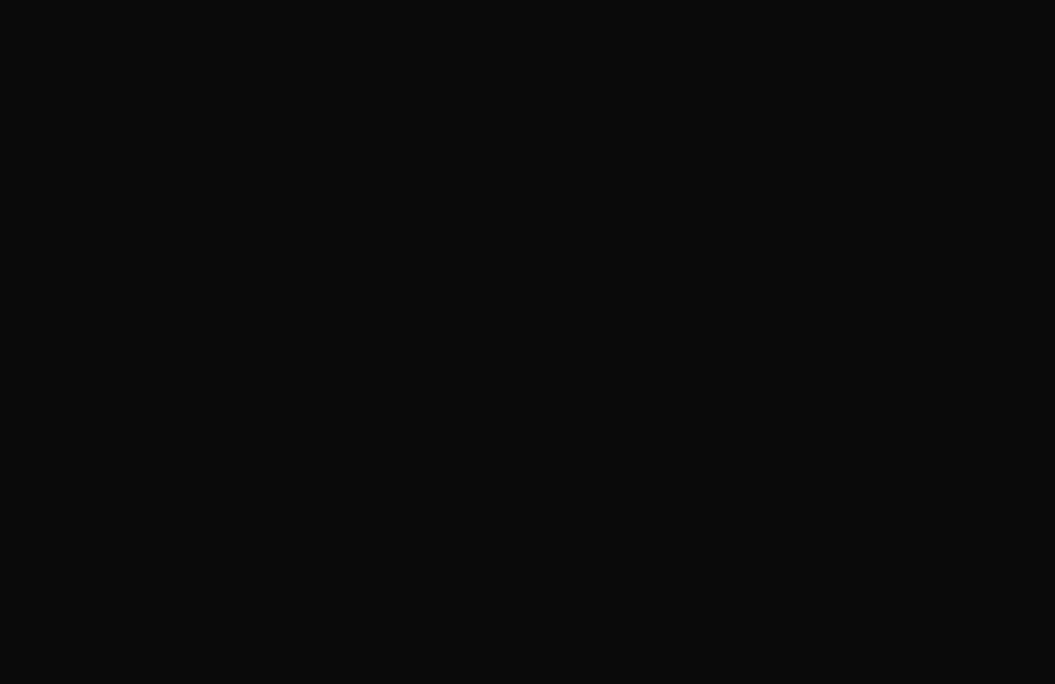
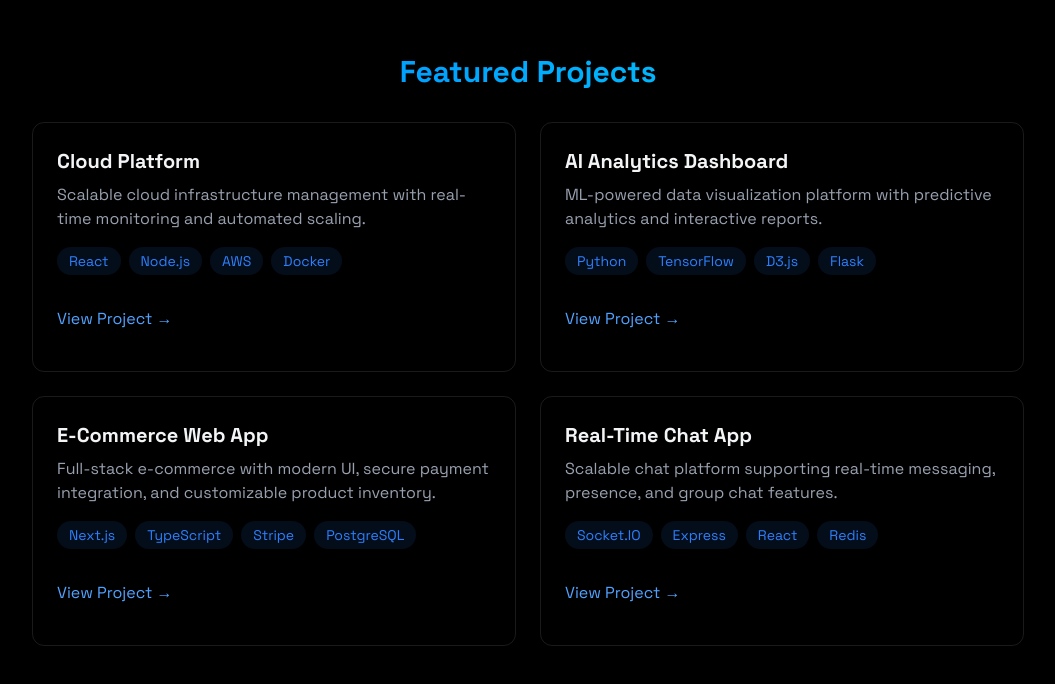
Before and after one commit to gggungraja/beautiful-portfolio-new, a React (Vite) app: page / in a window 1280 px wide. Shown: the part 1650-2334 px from the top of the page, without its empty margins (112-1167 px from the left). Before the commit the page ends 1600 px from the top, so only its background shows below. Built offline with nearby package versions, Linux system fonts and the light colour scheme.

Commit message:
Projects showcase

```diff
--- a/src/App.jsx
+++ b/src/App.jsx
@@ -5,6 +5,7 @@
 import { MobileMenu } from "./components/MobileMenu";
 import { Home } from "./components/sections/Home";
 import { About } from "./components/sections/About";
+import { Projects } from "./components/sections/Projects";
 import "./index.css";
 
 function App() {
@@ -23,6 +24,7 @@
         <MobileMenu menuOpen={menuOpen} setMenuOpen={setMenuOpen} />
         <Home />
         <About />
+        <Projects />
       </div>
     </>
   );
--- a/src/components/Navbar.jsx
+++ b/src/components/Navbar.jsx
@@ -36,7 +36,7 @@
               About{" "}
             </a>
             <a
-              href="#project"
+              href="#projects"
               className="text-grey-300 hover:text-white transition-colors"
             >
               {" "}
--- a/src/components/sections/Projects.jsx
+++ b/src/components/sections/Projects.jsx
@@ -0,0 +1,162 @@
+export const Projects = () => {
+  return (
+    <section
+      id="projects"
+      className="min-h-screen flex items-center justify-center py-20"
+    >
+      <div className="max-w-5xl mx-auto px-4">
+        <h2 className="text-3xl font-bold mb-8 bg-gradient-to-r from-blue-500 to-cyan-400 bg-clip-text text-transparent text-center">
+          Featured Projects
+        </h2>
+        <div className="grid grid-cols-1 md:grid-cols-2 gap-6">
+            <div className="p-6 rounded-xl border border-white/10 hover:-translate-y-1 hover:border-blue-500/30 hover:shadow-[0_2px_8px_rgba(59,130,246,0.2)] transition">
+              <h3 className="text-xl font-bold mb-2"> Cloud Platform</h3>
+              <p className="text-gray-400 mb-4">
+                Scalable cloud infrastructure management with real-time
+                monitoring and automated scaling.
+              </p>
+              <div className="flex flex-wrap gap-2 mb-4">
+                {["React", "Node.js", "AWS", "Docker"].map((tech, key) => (
+                  <span
+                    key={key}
+                    className="bg-blue-500/10 text-blue-500 py-1 px-3 rounded-full text-sm hover:bg-blue-500/20
+                                    hover:shadow-[0_2px_8px_rgba(59,130,246,0.1)] transition-all
+                    "
+                  >
+                    {tech}
+                  </span>
+                ))}
+              </div>
+
+              <div className="flex justify-between items-center">
+                <a
+                  href="#"
+                  className="text-blue-400 hover:text-blue-300 transition-colors my-4"
+                >
+                  View Project →
+                </a>
+              </div>
+            </div>
+            <div
+              className="
+              glass p-6 rounded-xl border border-white/10
+              hover:-translate-y-1 hover:border-blue-500/30
+              hover:shadow-[0_4px_20px_rgba(59,130,246,0.1)]
+              transition-all
+            "
+            >
+              <h3 className="text-xl font-bold mb-2">AI Analytics Dashboard</h3>
+              <p className="text-gray-400 mb-4">
+                ML-powered data visualization platform with predictive analytics
+                and interactive reports.
+              </p>
+              <div className="flex flex-wrap gap-2 mb-4">
+                {["Python", "TensorFlow", "D3.js", "Flask"].map((tech, key) => (
+                  <span
+                    key={key}
+                    className="
+                      bg-blue-500/10 text-blue-500 py-1 px-3
+                      rounded-full text-sm
+                      transition
+                      hover:bg-blue-500/20 hover:-translate-y-0.5
+                      hover:shadow-[0_2px_8px_rgba(59,130,246,0.2)]
+                    "
+                  >
+                    {tech}
+                  </span>
+                ))}
+              </div>
+              <div className="flex justify-between items-center">
+                <a
+                  href="#"
+                  className="text-blue-400 hover:text-blue-300 transition-colors my-4"
+                >
+                  View Project →
+                </a>
+              </div>
+            </div>
+
+            <div
+              className="
+              glass p-6 rounded-xl border border-white/10
+              hover:-translate-y-1 hover:border-blue-500/30
+              hover:shadow-[0_4px_20px_rgba(59,130,246,0.1)]
+              transition-all
+            "
+            >
+              <h3 className="text-xl font-bold mb-2">E-Commerce Web App</h3>
+              <p className="text-gray-400 mb-4">
+                Full-stack e-commerce with modern UI, secure payment
+                integration, and customizable product inventory.
+              </p>
+              <div className="flex flex-wrap gap-2 mb-4">
+                {["Next.js", "TypeScript", "Stripe", "PostgreSQL"].map(
+                  (tech) => (
+                    <span
+                      key={tech}
+                      className="
+                      bg-blue-500/10 text-blue-500 py-1 px-3
+                      rounded-full text-sm
+                      transition
+                      hover:bg-blue-500/20 hover:-translate-y-0.5
+                      hover:shadow-[0_2px_8px_rgba(59,130,246,0.2)]
+                    "
+                    >
+                      {tech}
+                    </span>
+                  )
+                )}
+              </div>
+              <div className="flex justify-between items-center">
+                <a
+                  href="#"
+                  className="text-blue-400 hover:text-blue-300 transition-colors my-4"
+                >
+                  View Project →
+                </a>
+              </div>
+            </div>
+
+            <div
+              className="
+              glass p-6 rounded-xl border border-white/10
+              hover:-translate-y-1 hover:border-blue-500/30
+              hover:shadow-[0_4px_20px_rgba(59,130,246,0.1)]
+              transition-all
+            "
+            >
+              <h3 className="text-xl font-bold mb-2">Real-Time Chat App</h3>
+              <p className="text-gray-400 mb-4">
+                Scalable chat platform supporting real-time messaging, presence,
+                and group chat features.
+              </p>
+              <div className="flex flex-wrap gap-2 mb-4">
+                {["Socket.IO", "Express", "React", "Redis"].map((tech, key) => (
+                  <span
+                    key={key}
+                    className="
+                      bg-blue-500/10 text-blue-500 py-1 px-3
+                      rounded-full text-sm
+                      transition
+                      hover:bg-blue-500/20 hover:-translate-y-0.5
+                      hover:shadow-[0_2px_8px_rgba(59,130,246,0.2)]
+                    "
+                  >
+                    {tech}
+                  </span>
+                ))}
+              </div>
+              <div className="flex justify-between items-center ">
+                <a
+                  href="#"
+                  className="text-blue-400 hover:text-blue-300 transition-colors my-4"
+                >
+                  View Project →
+                </a>
+              </div>
+            </div>
+          </div>
+      </div>
+    </section>
+  );
+};
```
